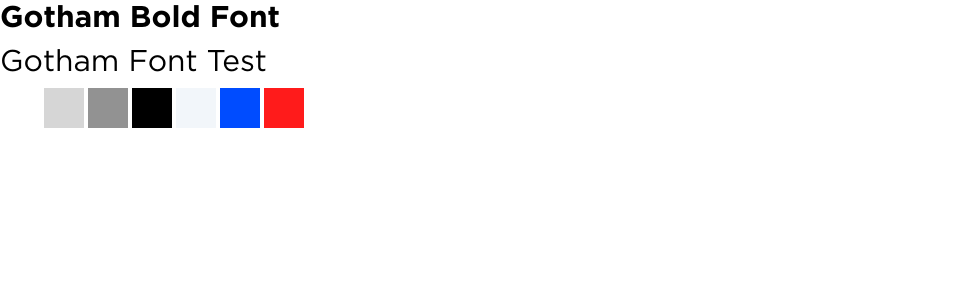
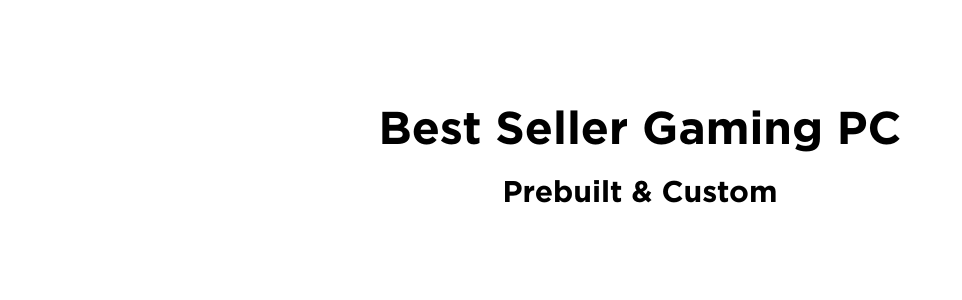
Before and after one commit to James-Lee-01/iBuypower-FE-slider, a Next.js app: page / in a window 1280 px wide. Shown: the top 300 px of the page, without its empty margins (0-962 px from the left). Built offline with nearby package versions, Linux system fonts and the light colour scheme.

Commit message:
feat: Add main title and subtitle

```diff
--- a/src/app/page.tsx
+++ b/src/app/page.tsx
@@ -2,18 +2,16 @@ import Image from "next/image";
 
 export default function Home() {
   return (
-    <main className="flex flex-col gap-2">
-      <p className="text-3xl font-gothamBold">Gotham Bold Font</p>
-      <p className="text-3xl">Gotham Font Test</p>
-      <div className="color-test flex gap-1">
-        <div className="w-10 h-10 bg-white"></div>
-        <div className="w-10 h-10 bg-light-grey"></div>
-        <div className="w-10 h-10 bg-grey"></div>
-        <div className="w-10 h-10 bg-black"></div>
-        <div className="w-10 h-10 bg-light-blue"></div>
-        <div className="w-10 h-10 bg-blue"></div>
-        <div className="w-10 h-10 bg-red"></div>
-      </div>
+    <main className="flex flex-col">
+      <section className="title-section flex flex-col justify-center items-center mt-24 gap-1.5">
+        <div className="main-title">
+          <p className="text-[46px] font-gothamBold">Best Seller Gaming PC</p>
+        </div>
+        <div className="second-title">
+          <p className="text-[30px] font-gothamBold">Prebuilt & Custom</p>
+        </div>
+      </section>
+      <section className="card-section"></section>
     </main>
   );
 }
```
